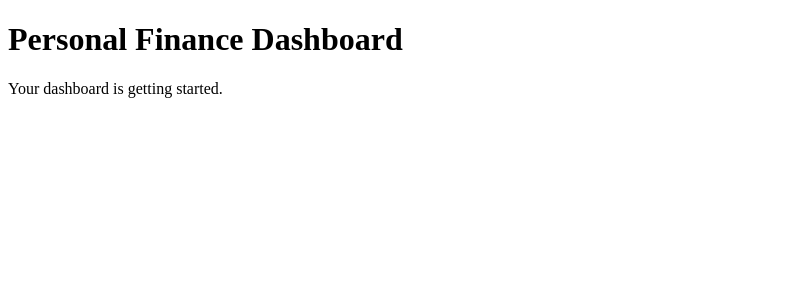
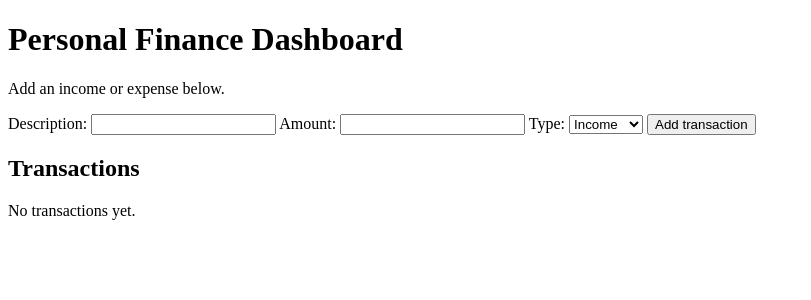
Before and after one commit to tarunknaval1-dev/personal-finance-dashboard, a Flask app: page / in a window 1280 px wide. Shown: the top 300 px of the page, without its empty margins (0-811 px from the left). Run offline with Flask 3, Linux system fonts and the light colour scheme.

Commit message:
Add transaction form

```diff
--- a/app.py
+++ b/app.py
@@ -1,11 +1,32 @@
-from flask import Flask, render_template
+from flask import Flask, redirect, render_template, request, url_for
 
 app = Flask(__name__)
 
+transactions = []
 
-@app.route("/")
+
+@app.route("/", methods=["GET", "POST"])
 def home():
-    return render_template("index.html")
+    if request.method == "POST":
+        description = request.form.get("description", "").strip()
+        amount_text = request.form.get("amount", "").strip()
+        transaction_type = request.form.get("type", "")
+
+        try:
+            amount = float(amount_text)
+        except ValueError:
+            amount = 0
+
+        if description and amount > 0 and transaction_type in ("income", "expense"):
+            transactions.append({
+                "description": description,
+                "amount": amount,
+                "type": transaction_type,
+            })
+
+        return redirect(url_for("home"))
+
+    return render_template("index.html", transactions=transactions)
 
 
 if __name__ == "__main__":
--- a/templates/index.html
+++ b/templates/index.html
@@ -7,6 +7,50 @@
 </head>
 <body>
     <h1>Personal Finance Dashboard</h1>
-    <p>Your dashboard is getting started.</p>
+    <p>Add an income or expense below.</p>
+
+    <form method="POST">
+        <label for="description">Description:</label>
+        <input
+            type="text"
+            id="description"
+            name="description"
+            required
+        >
+
+        <label for="amount">Amount:</label>
+        <input
+            type="number"
+            id="amount"
+            name="amount"
+            min="0.01"
+            step="0.01"
+            required
+        >
+
+        <label for="type">Type:</label>
+        <select id="type" name="type" required>
+            <option value="income">Income</option>
+            <option value="expense">Expense</option>
+        </select>
+
+        <button type="submit">Add transaction</button>
+    </form>
+
+    <h2>Transactions</h2>
+
+    {% if transactions %}
+        <ul>
+            {% for transaction in transactions %}
+                <li>
+                    {{ transaction.description }} —
+                    {{ transaction.type }} —
+                    {{ "%.2f"|format(transaction.amount) }}
+                </li>
+            {% endfor %}
+        </ul>
+    {% else %}
+        <p>No transactions yet.</p>
+    {% endif %}
 </body>
 </html>
```
